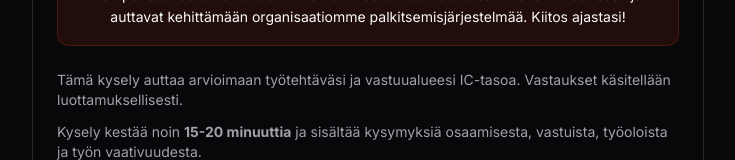
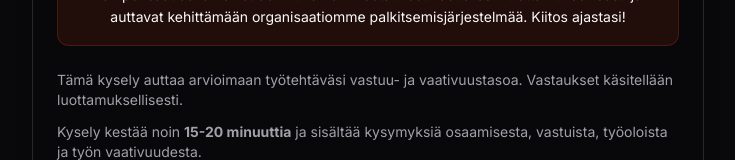
Before and after one commit to karl562/evenpay-arvo, a React (Vite) app: page / in a window 1280 px wide. Shown: the part 399-559 px from the top of the page, without its empty margins (272-1007 px from the left). Built offline with nearby package versions, Linux system fonts and the light colour scheme; the HTML template or start-up script is replaced by a standard one.

Commit message:
Update SurveyIntro.tsx content

```diff
--- a/src/components/survey/SurveyIntro.tsx
+++ b/src/components/survey/SurveyIntro.tsx
@@ -64,7 +64,7 @@ export const SurveyIntro = ({ userInfo, onStart }: SurveyIntroProps) => {
 
           <div className="text-left space-y-3 text-sm text-muted-foreground">
             <p>
-              Tämä kysely auttaa arvioimaan työtehtäväsi ja vastuualueesi IC-tasoa.
+              Tämä kysely auttaa arvioimaan työtehtäväsi vastuu- ja vaativuustasoa.
               Vastaukset käsitellään luottamuksellisesti.
             </p>
             <p>
```
